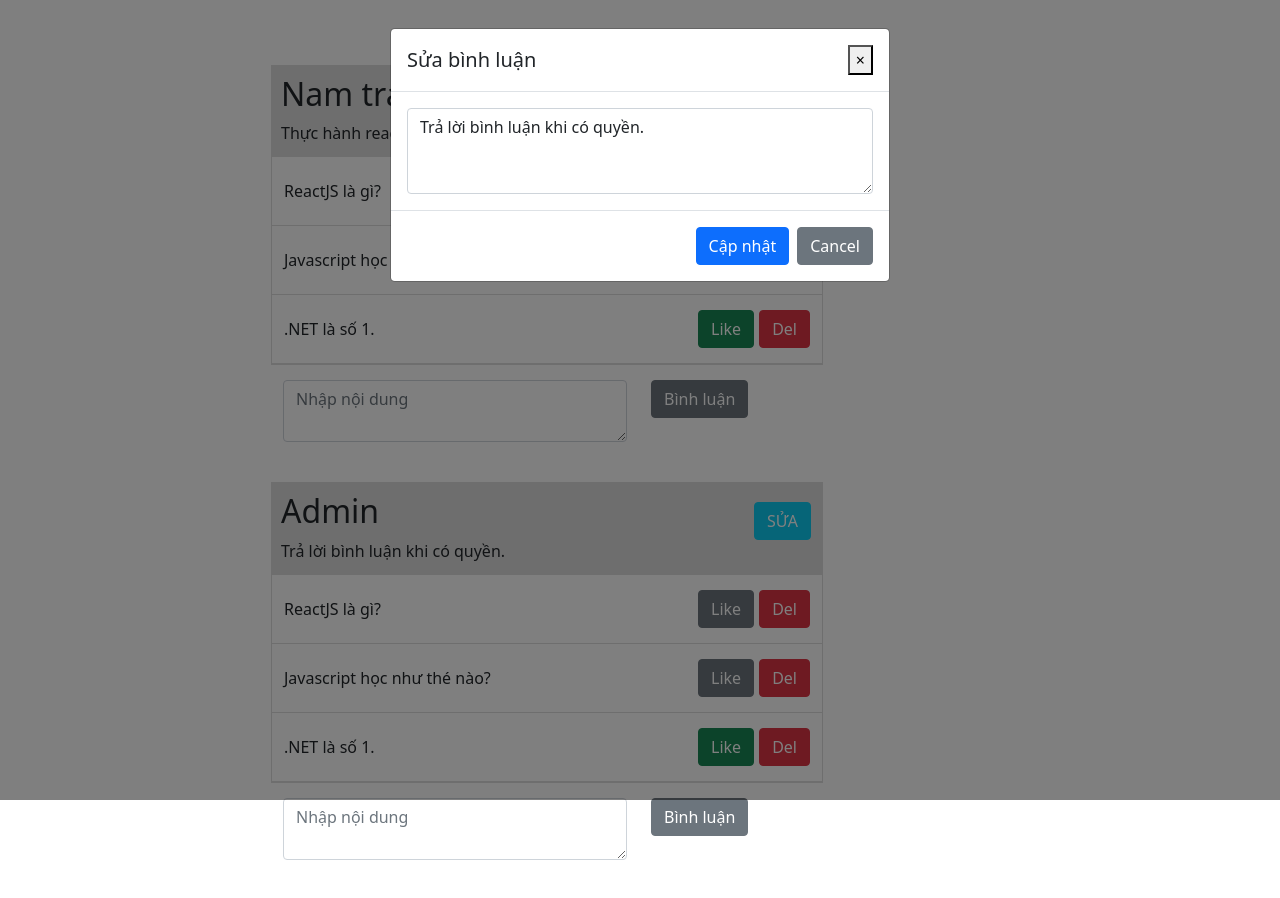
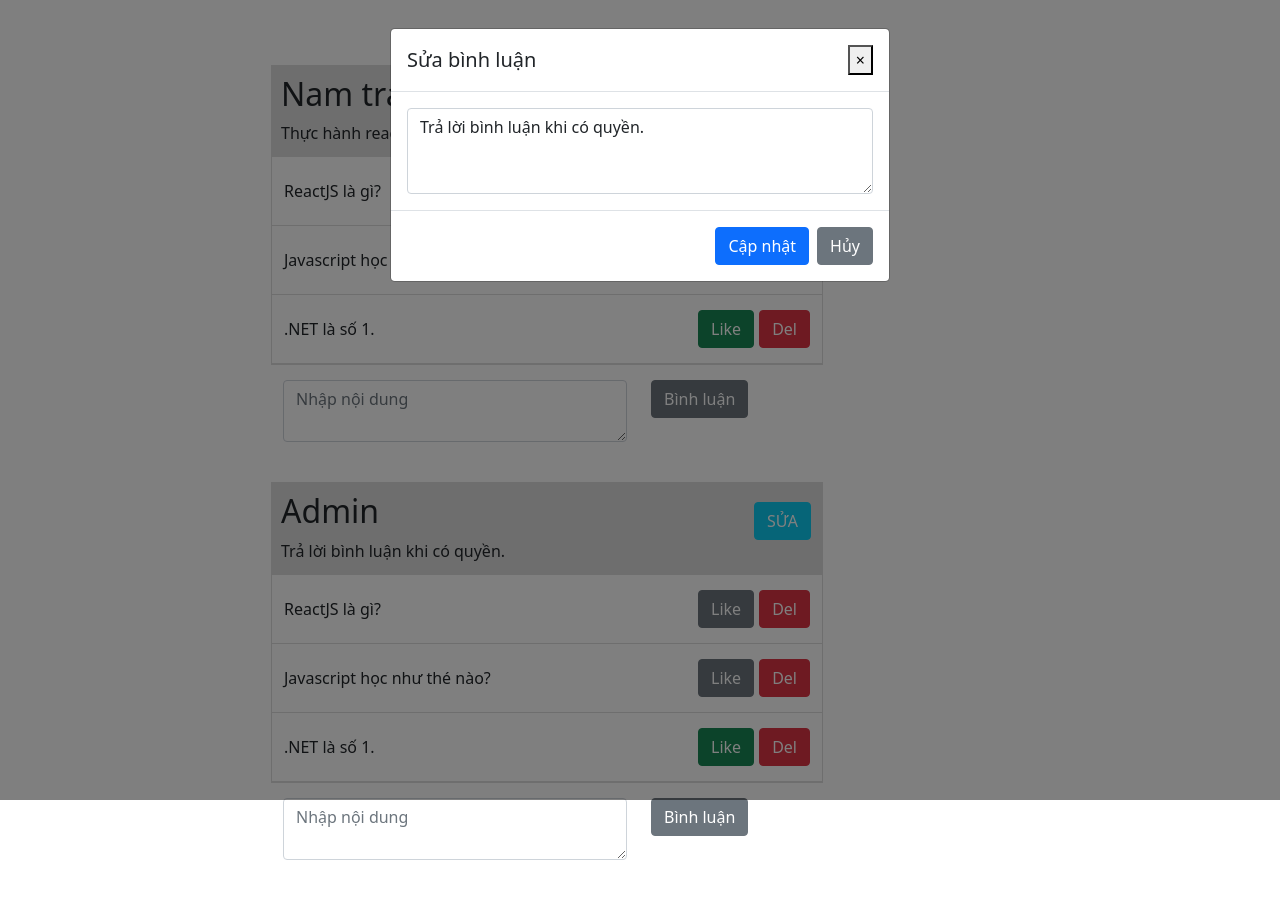
Before and after one commit to phuongnam250196/manage-student, a React (Create React App) app: page / in a window 1280 px wide. Both pictures are taken after a click on the button "SỬA". Shown: the top 898 px of the page. Built offline with nearby package versions, Linux system fonts and the light colour scheme.

Commit message:
fix text cancel

```diff
--- a/src/components/Exercise1.js
+++ b/src/components/Exercise1.js
@@ -240,7 +240,7 @@ class Exercise1 extends Component {
                         </ModalBody>
                         <ModalFooter>
                             <Button color="primary" onClick={ (e) => this.onSubmitModal(e, iModal) }>Cập nhật</Button>{' '}
-                            <Button color="secondary" onClick={ this.toggle }>Cancel</Button>
+                            <Button color="secondary" onClick={ this.toggle }>Hủy</Button>
                         </ModalFooter>
                     </Modal>
                 </div>
```
